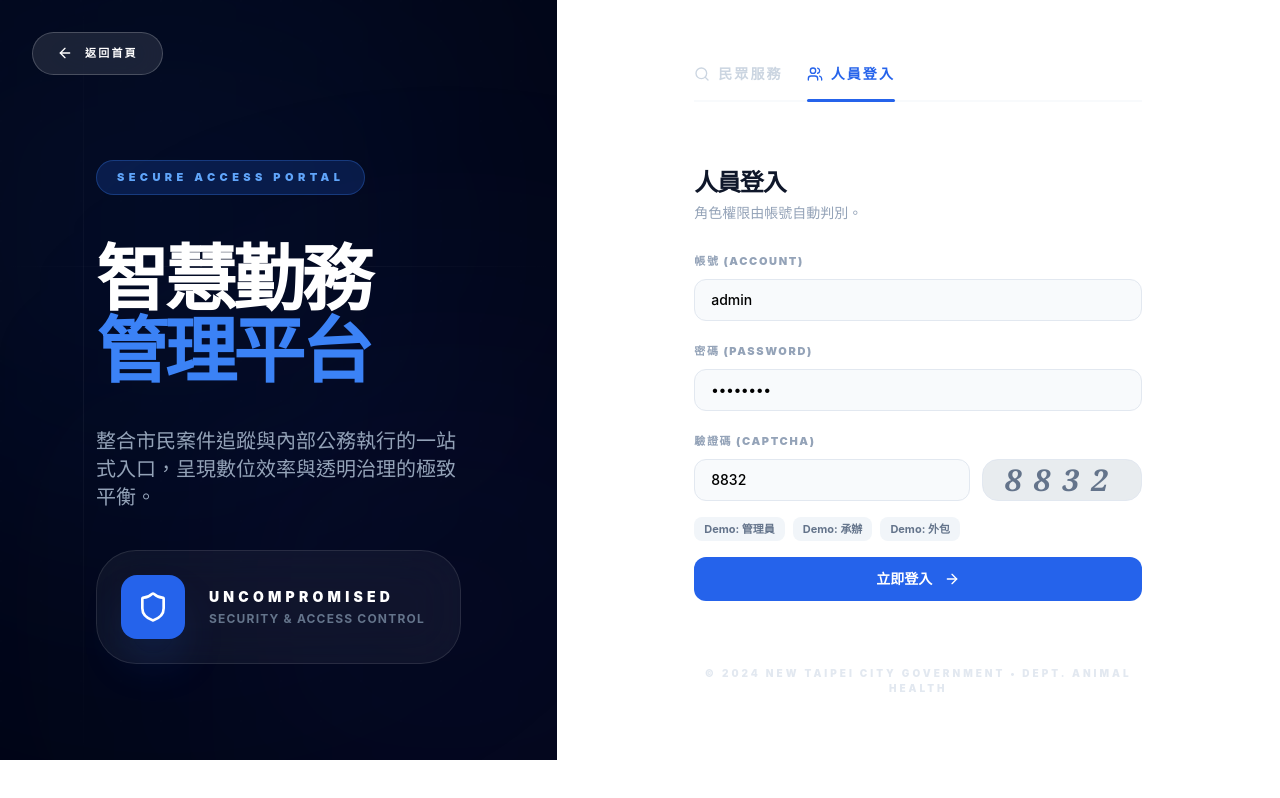
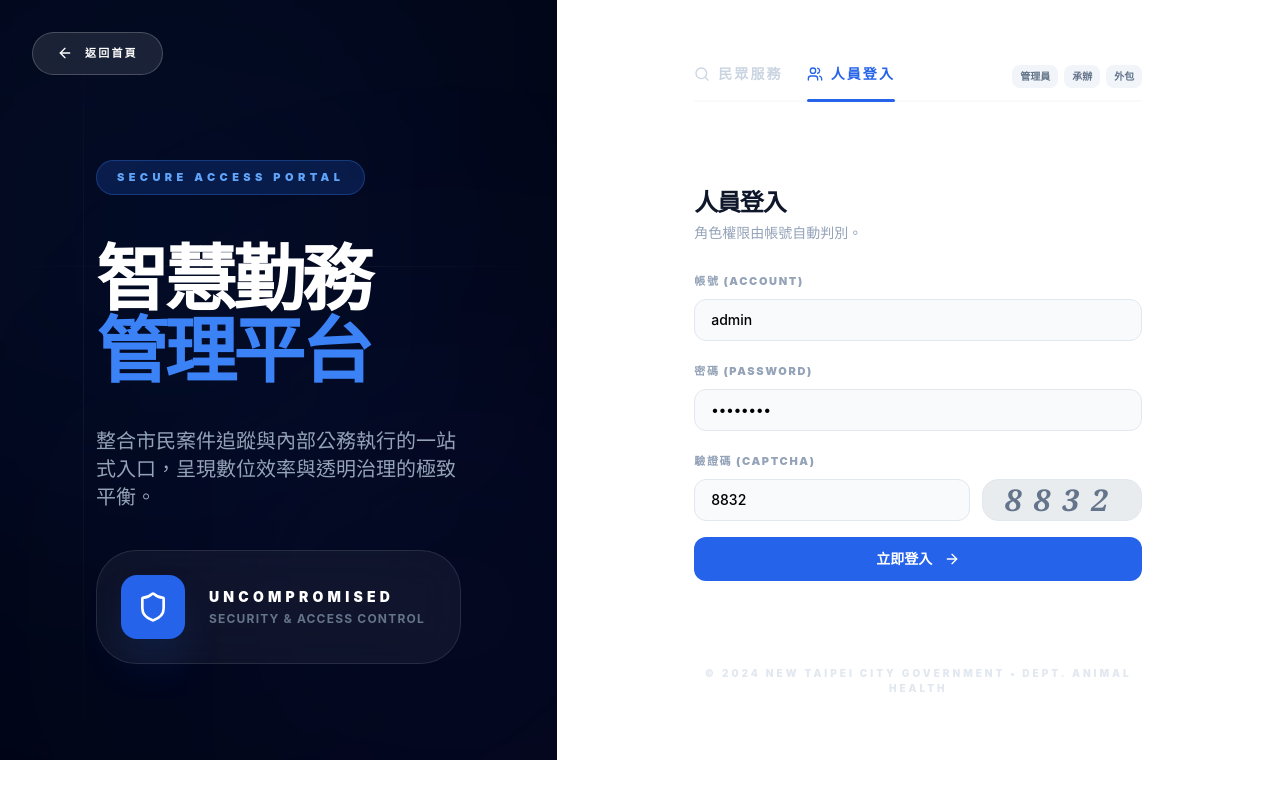
Before and after one commit to chiuweilun1107/smart-service-platform, a React (Vite) app: page /login in a window 1280 px wide. Both pictures are taken after a click on the button "人員登入". Built offline with nearby package versions, Linux system fonts and the light colour scheme; grey boxes are pictures that could not be loaded.

Commit message:
fix: move demo buttons to tab bar right side (人員登入 tab only)

```diff
--- a/src/pages/admin/Login.tsx
+++ b/src/pages/admin/Login.tsx
@@ -168,7 +168,9 @@ export const AdminLogin: React.FC = () => {
                 <div className="p-8 md:p-12 xl:p-16 flex flex-col justify-center bg-white relative">
                     <div className="max-w-md w-full mx-auto">
                         <div className="mb-8">
-                            <div className="flex gap-6 border-b-2 border-slate-50">
+                            <div className="flex items-end justify-between border-b-2 border-slate-50">
+                                {/* Tabs */}
+                                <div className="flex gap-6">
                                     {([
                                         { id: 'citizen', label: '民眾服務', icon: Search },
                                         { id: 'staff',   label: '人員登入', icon: Users },
@@ -188,6 +190,27 @@ export const AdminLogin: React.FC = () => {
                                             </button>
                                         );
                                     })}
+                                </div>
+
+                                {/* Demo quick-fill — shown only on staff tab */}
+                                {activeTab === 'staff' && (
+                                    <div className="flex gap-1.5 pb-3">
+                                        {[
+                                            { label: '管理員', user: 'admin', pass: 'password' },
+                                            { label: '承辦', user: 'caseworker01', pass: 'password123' },
+                                            { label: '外包', user: 'contractor01', pass: 'contractor123' },
+                                        ].map(({ label, user, pass }) => (
+                                            <button
+                                                key={user}
+                                                type="button"
+                                                onClick={() => { setUsername(user); setPassword(pass); }}
+                                                className="px-2 py-1 rounded-lg bg-slate-100 hover:bg-slate-200 text-[10px] font-bold text-slate-500 transition-all whitespace-nowrap"
+                                            >
+                                                {label}
+                                            </button>
+                                        ))}
+                                    </div>
+                                )}
                             </div>
                         </div>
 
@@ -269,24 +292,6 @@ export const AdminLogin: React.FC = () => {
 
                                         {error && <div className="p-3 bg-red-50 text-red-500 text-xs font-black rounded-xl border border-red-100">{error}</div>}
 
-                                        {/* Demo account hints */}
-                                        <div className="flex flex-wrap gap-2">
-                                            {[
-                                                { label: '管理員', user: 'admin', pass: 'password' },
-                                                { label: '承辦', user: 'caseworker01', pass: 'password123' },
-                                                { label: '外包', user: 'contractor01', pass: 'contractor123' },
-                                            ].map(({ label, user, pass }) => (
-                                                <button
-                                                    key={user}
-                                                    type="button"
-                                                    onClick={() => { setUsername(user); setPassword(pass); }}
-                                                    className="px-2.5 py-1 rounded-lg bg-slate-100 hover:bg-slate-200 text-[11px] font-bold text-slate-500 transition-all"
-                                                >
-                                                    Demo: {label}
-                                                </button>
-                                            ))}
-                                        </div>
-
                                         <button
                                             type="submit"
                                             disabled={loading}
```
Lines whose indentation alone changed are shown as unchanged.
